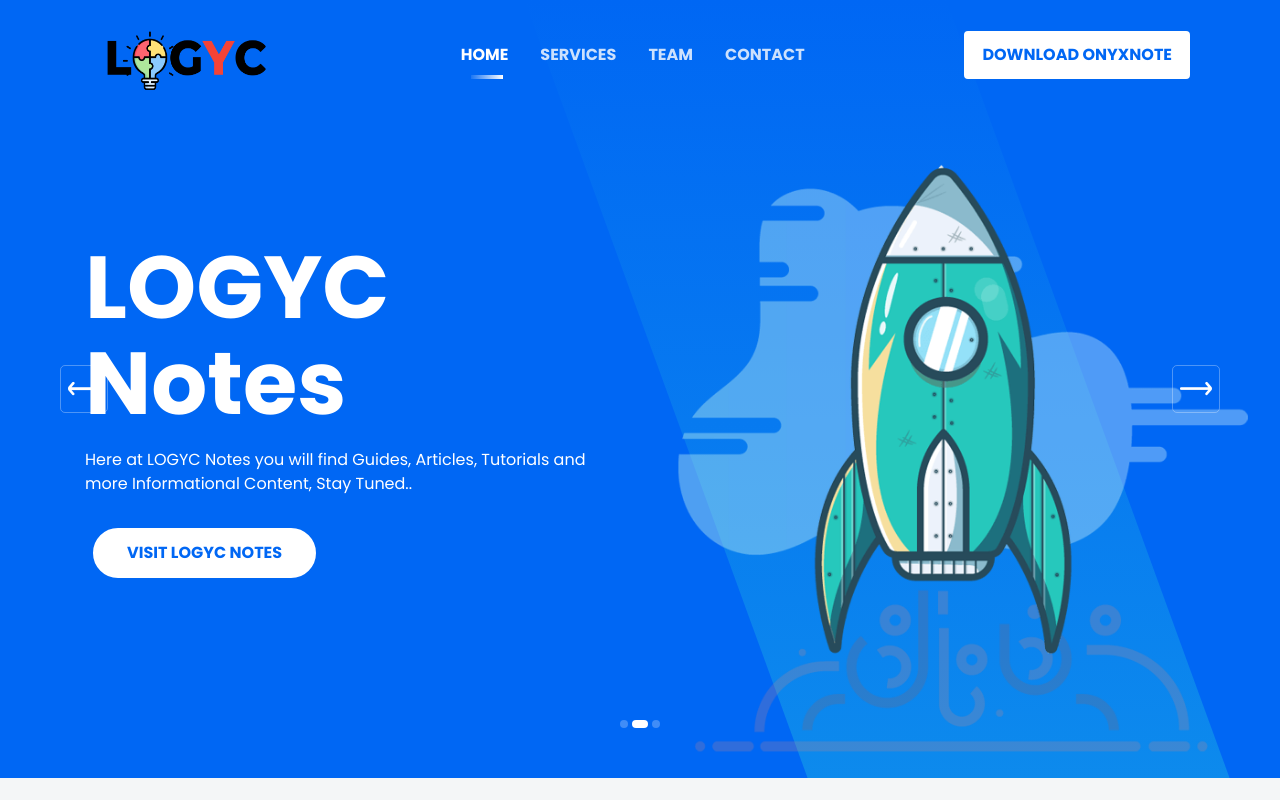
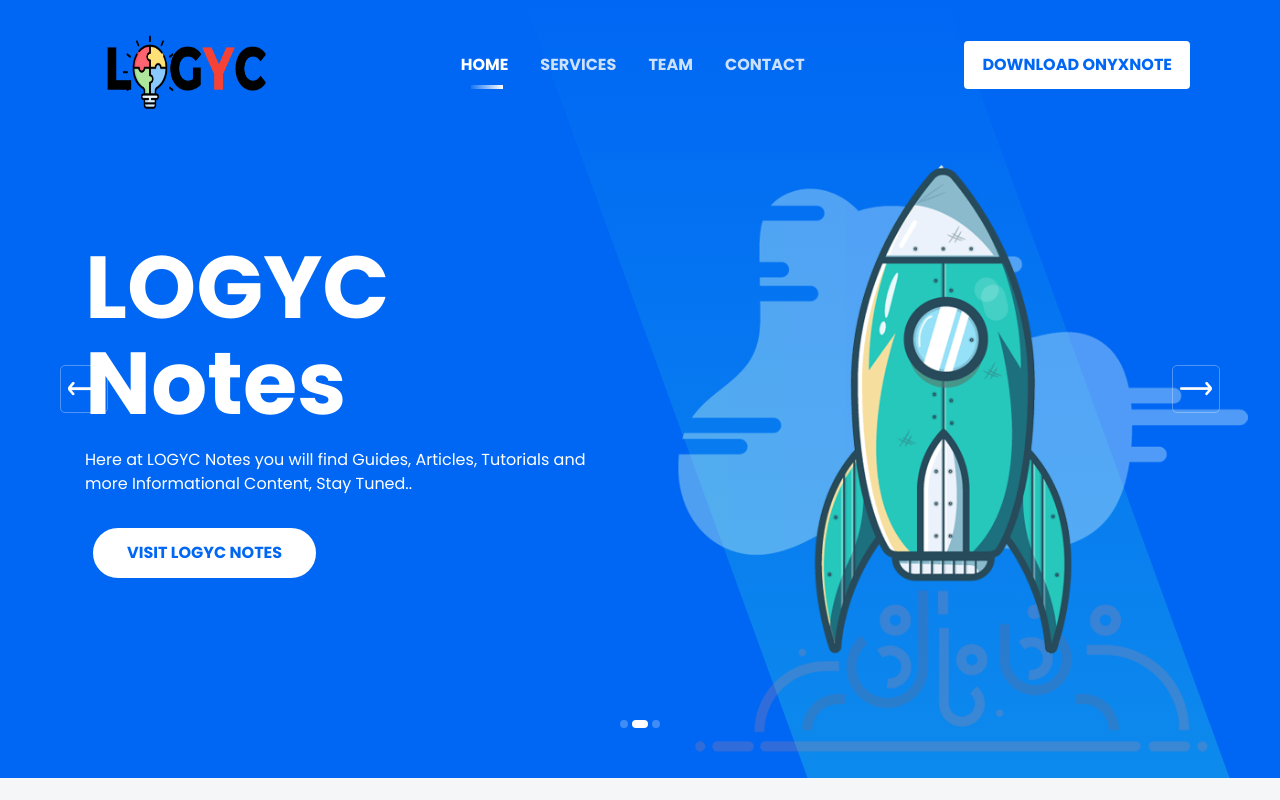
Before and after one commit to reallogyc/logyc, a plain HTML site: page index.html in a window 1280 px wide. Shown: the top 800 px of the page. Drawn offline with Linux system fonts and the light colour scheme.

Commit message:
Update index.html

```diff
--- a/index.html
+++ b/index.html
@@ -83,7 +83,7 @@
                     <nav class="navbar navbar-expand-lg">
 
                         <a class="navbar-brand" href="#">
-                            <img src="assets/images/full.png" alt="Logo" width="200" height="80">
+                            <img src="assets/images/full.png" alt="Logo" width="200" height="100">
                         </a>
 
                         <button class="navbar-toggler" type="button" data-toggle="collapse" data-target="#navbarTwo" aria-controls="navbarTwo" aria-expanded="false" aria-label="Toggle navigation">
```
